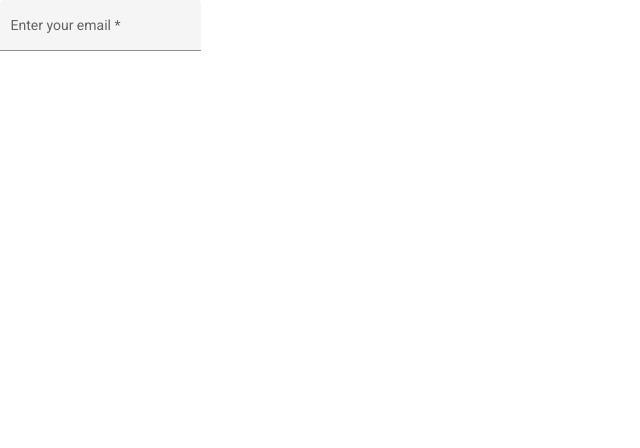
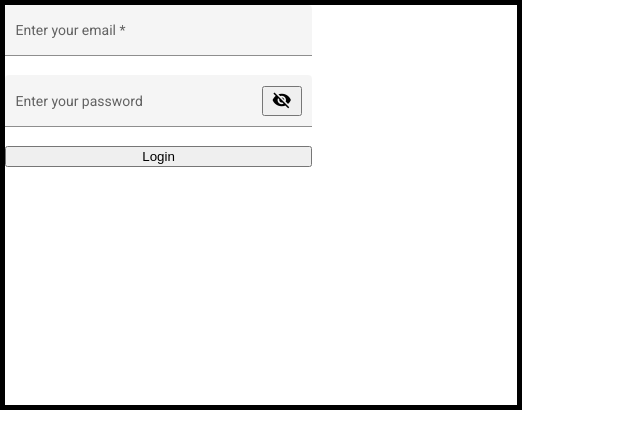
Before and after one commit to dibakh/ViennaConservatuar, an Angular app: page / in a window 1280 px wide. Shown: the top 448 px of the page, without its empty margins (0-640 px from the left). Built offline with nearby package versions, Linux system fonts and the light colour scheme.

Commit message:
implement login form

```diff
--- a/src/app/login/login.component.html
+++ b/src/app/login/login.component.html
@@ -1,7 +1,16 @@
-<div class="example-container">
-    <mat-form-field appearance="fill">
-      <mat-label>Enter your email</mat-label>
-      <input matInput placeholder="pat@example.com" [formControl]="email" required>
-      <mat-error *ngIf="email.invalid">{{getErrorMessage()}}</mat-error>
-    </mat-form-field>
+<div class="login-container">
+  <mat-form-field appearance="fill">
+    <mat-label>Enter your email</mat-label>
+    <input matInput placeholder="pat@example.com" [formControl]="email" required>
+    <mat-error *ngIf="email.invalid">{{getErrorMessage()}}</mat-error>
+  </mat-form-field>
+  <mat-form-field appearance="fill">
+    <mat-label>Enter your password</mat-label>
+    <input matInput [type]="hide ? 'password' : 'text'">
+    <button mat-icon-button matSuffix (click)="hide = !hide" [attr.aria-label]="'Hide password'"
+      [attr.aria-pressed]="hide">
+      <mat-icon>{{hide ? 'visibility_off' : 'visibility'}}</mat-icon>
+    </button>
+  </mat-form-field>
+  <button class="login-button" mat-stroked-button color="primary">Login</button>
 </div>
--- a/src/app/login/login.component.scss
+++ b/src/app/login/login.component.scss
@@ -1,3 +1,13 @@
-.example-container .mat-form-field + .mat-form-field {
-    margin-left: 8px;
-  }
+.login-container {
+  width: 40%;
+  height: 50%;
+  border: solid black 5px;
+}
+
+mat-form-field {
+  width: 60%;
+}
+
+.login-button {
+  width: 60%;
+}
--- a/src/app/login/login.component.ts
+++ b/src/app/login/login.component.ts
@@ -14,6 +14,7 @@
   }
 
   email = new FormControl('', [Validators.required, Validators.email]);
+  hide = true;
 
   getErrorMessage() {
     if (this.email.hasError('required')) {
```
Also changed, not shown: src/app/app.module.ts (+5 -7 lines).
